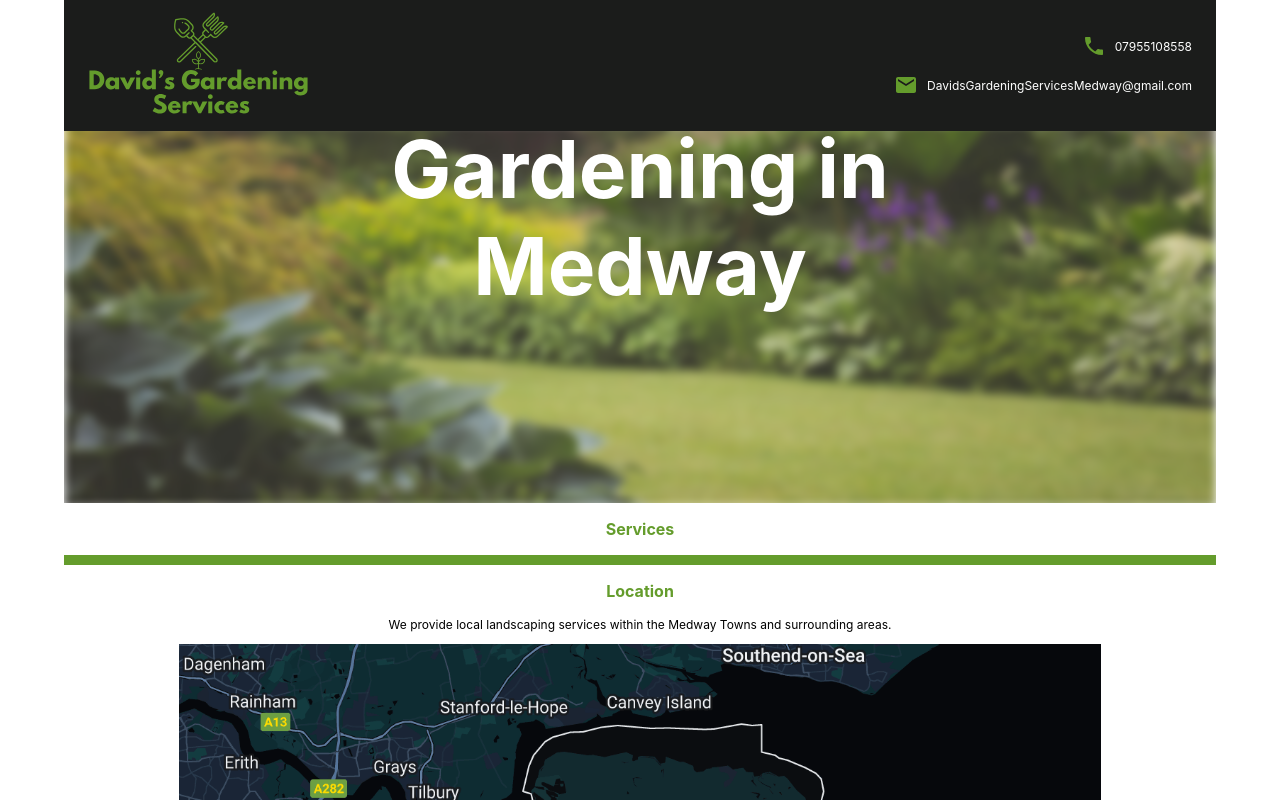
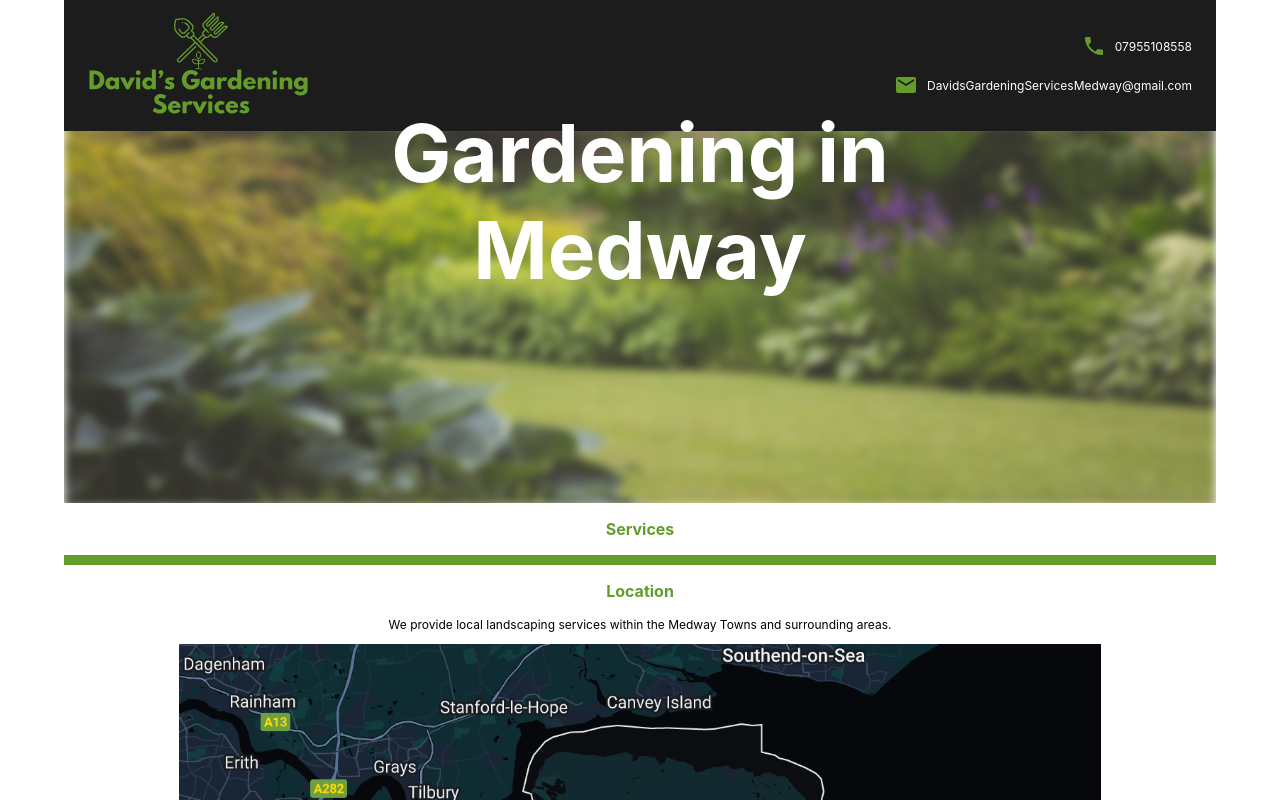
Before and after one commit to davidsgardeningservices/davidsgardeningservices.github.io, a React (Create React App) app: page / in a window 1280 px wide. Shown: the top 800 px of the page. Built offline with nearby package versions, Linux system fonts and the light colour scheme.

Commit message:
text over image

```diff
--- a/src/App.css
+++ b/src/App.css
@@ -24,7 +24,7 @@
 
 .homepage-picture-text {
     position: absolute;
-    top: 5%;
+    top: 3vmin;
     left: 0;
     right: 0;
     margin-inline: auto;
```
